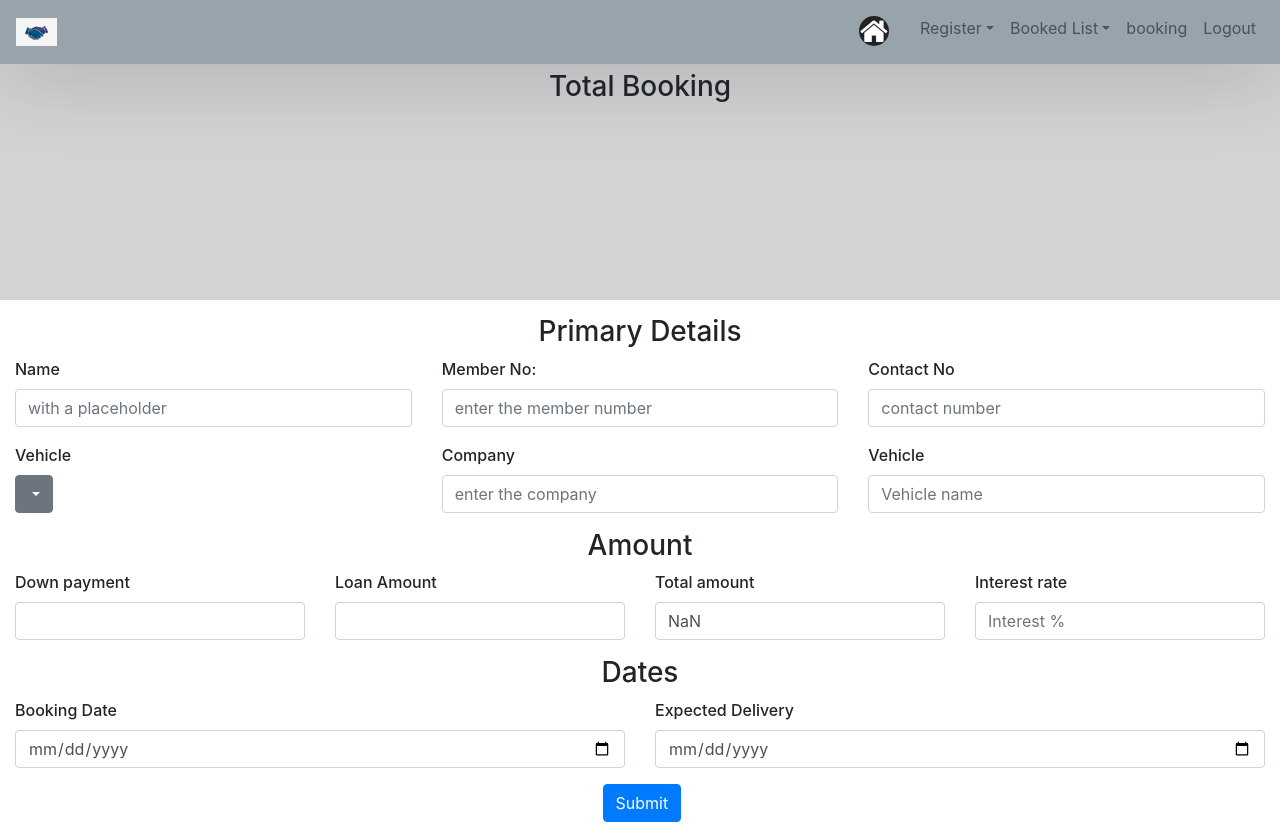
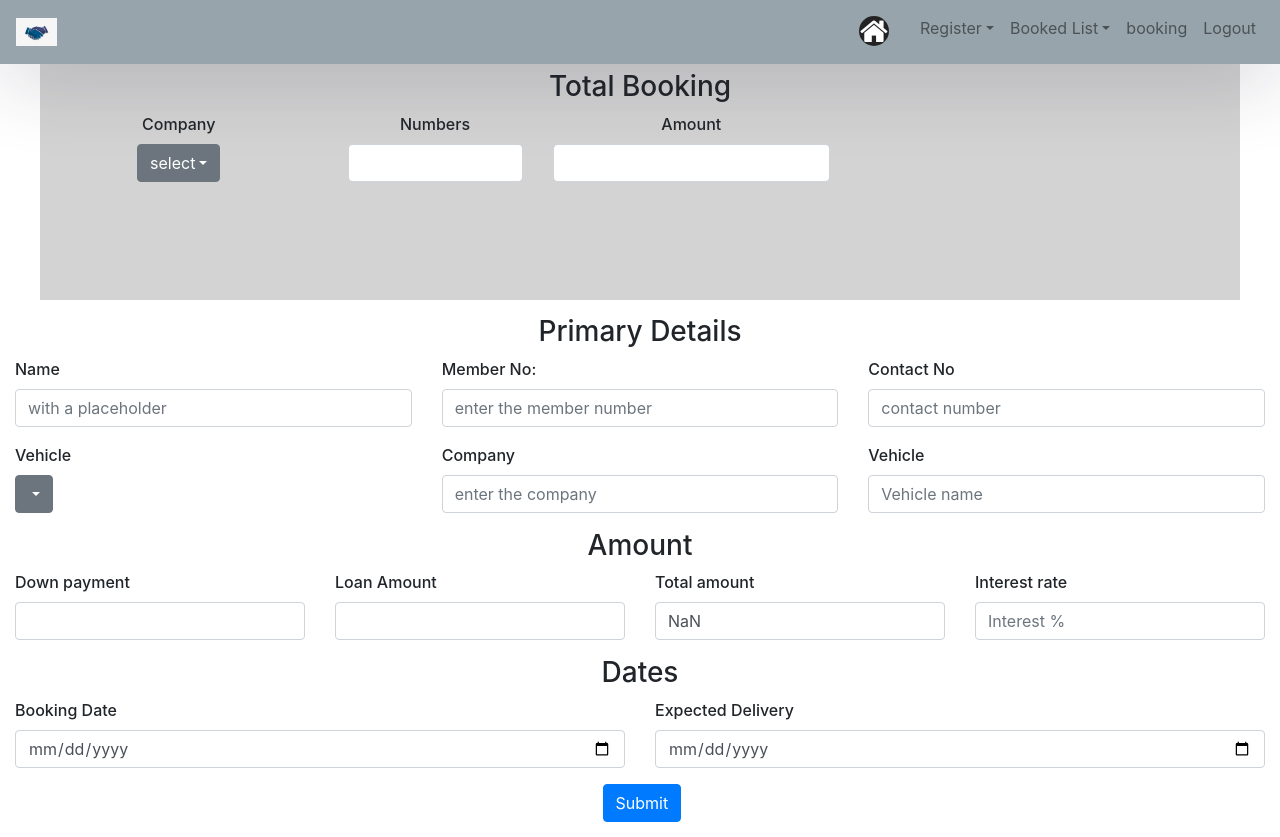
Before and after one commit to binoipr/BankConsortium, a React (Create React App) app in the folder client/: page /new in a window 1280 px wide. Built offline with nearby package versions, Linux system fonts and the light colour scheme.

Commit message:
u book form u

```diff
--- a/client/src/App.css
+++ b/client/src/App.css
@@ -1,13 +1,16 @@
 *,
 *::before,
 *::after {
+  -webkit-box-sizing: border-box;
   box-sizing: border-box;
 }
 
 body {
+  width: 100%;
+  height: 100%;
   margin: 0;
+  padding: 0;
   line-height: 1.6;
-
   min-height: 100vh;
   display: flex;
   font-weight: 400;
@@ -15,7 +18,8 @@ body {
 
 .AppNavbar {
   position: fixed;
-  margin-top: 0;
+  margin: 0 auto;
+  padding: 0;
 }
 
 .img1 {
@@ -53,7 +57,6 @@ span {
   font-weight: 500;
 }
 
-body,
 html,
 .App,
 #root,
@@ -139,11 +142,18 @@ html,
   color: darkslategrey;
 }
 
+.navbar-default {
+  margin: 0 !important;
+}
+
 .head {
   text-align: center;
   height: 300px;
   padding-top: 70px;
-  width: auto;
+  width: 100%;
+  max-width: 75em;
+  margin: 0 auto;
+  overflow-x: hidden;
   background-color: #d3d3d3;
 }
 .inner-heading {
--- a/client/src/components/Newbooking.js
+++ b/client/src/components/Newbooking.js
@@ -46,6 +46,28 @@ class Booking extends Component {
         <AppNavbar />
         <div className="head">
           <h3>Total Booking</h3>
+          <Row>
+            <Col md={3}>
+              <Label for="company">Company</Label>
+
+              <Dropdown isOpen={this.state.isopen} toggle={this.toggle}>
+                <DropdownToggle caret>select</DropdownToggle>
+                <DropdownMenu>
+                  <DropdownItem>Honda</DropdownItem>
+                  <DropdownItem>Hero</DropdownItem>
+                </DropdownMenu>
+              </Dropdown>
+            </Col>
+
+            <Col md={2}>
+              <Label for="MemNo">Numbers</Label>
+              <Input type="text" name="total-number" id="total-number" />
+            </Col>
+            <Col md={3}>
+              <Label for="MemNo">Amount</Label>
+              <Input type="text" name="total-amount" id="total-amount" />
+            </Col>
+          </Row>
         </div>
         <div className="booking">
           <div className="inner-heading">
```
